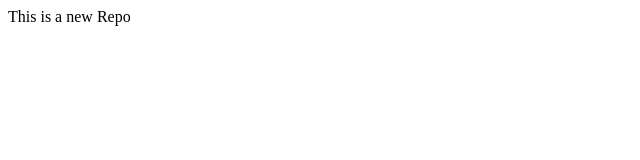
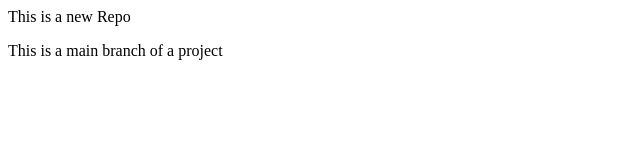
Before and after one commit to sumitraghuw18/LocalRepo, a plain HTML site: page index.html in a window 1280 px wide. Shown: the whole page, without its empty margins (0-640 px from the left). Drawn offline with Linux system fonts and the light colour scheme.

Commit message:
Adding a new para

```diff
--- a/index.html
+++ b/index.html
@@ -1 +1,2 @@
 <p>This is a new Repo</p>
+<p>This is a main branch of a project</p>
```
